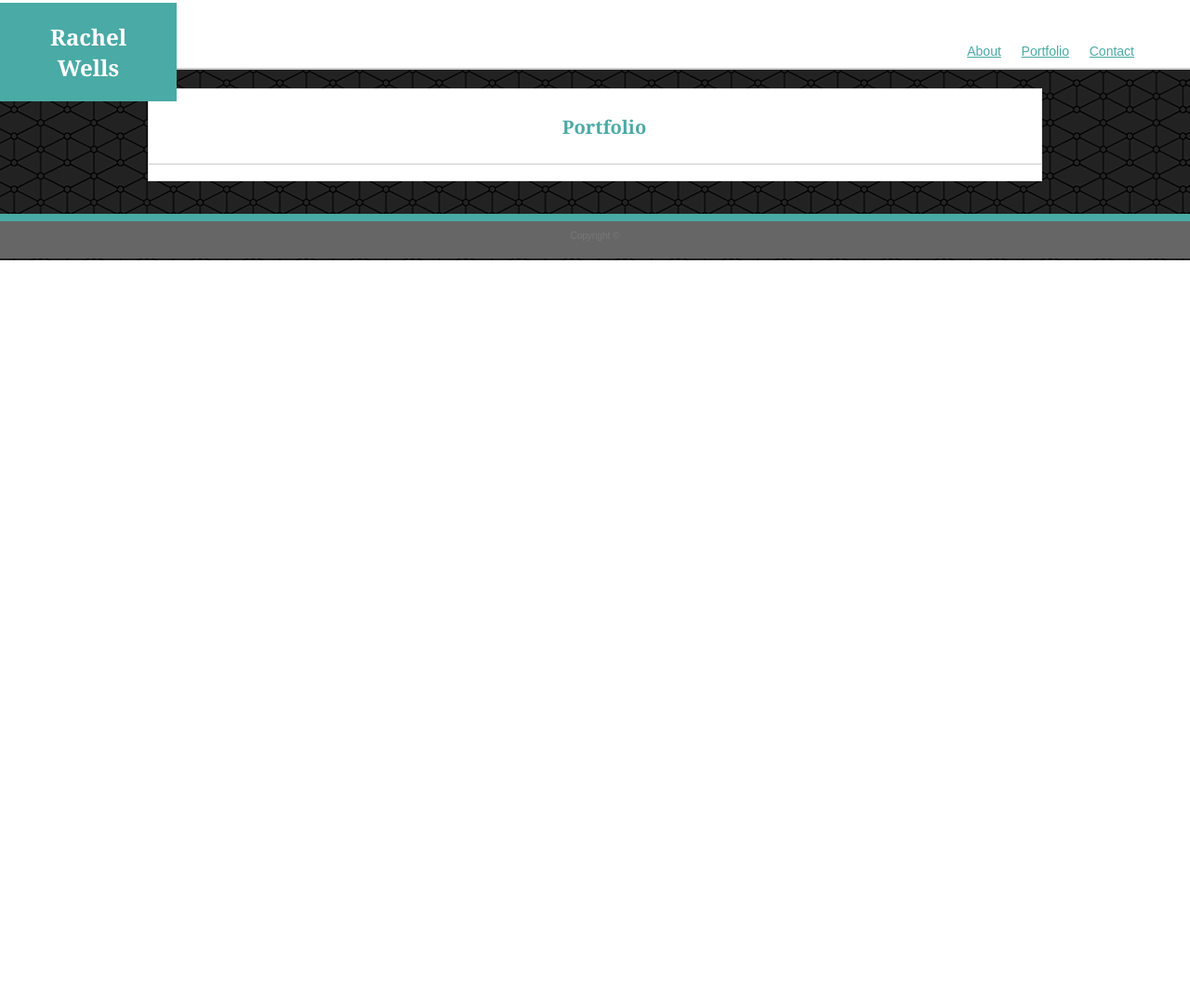
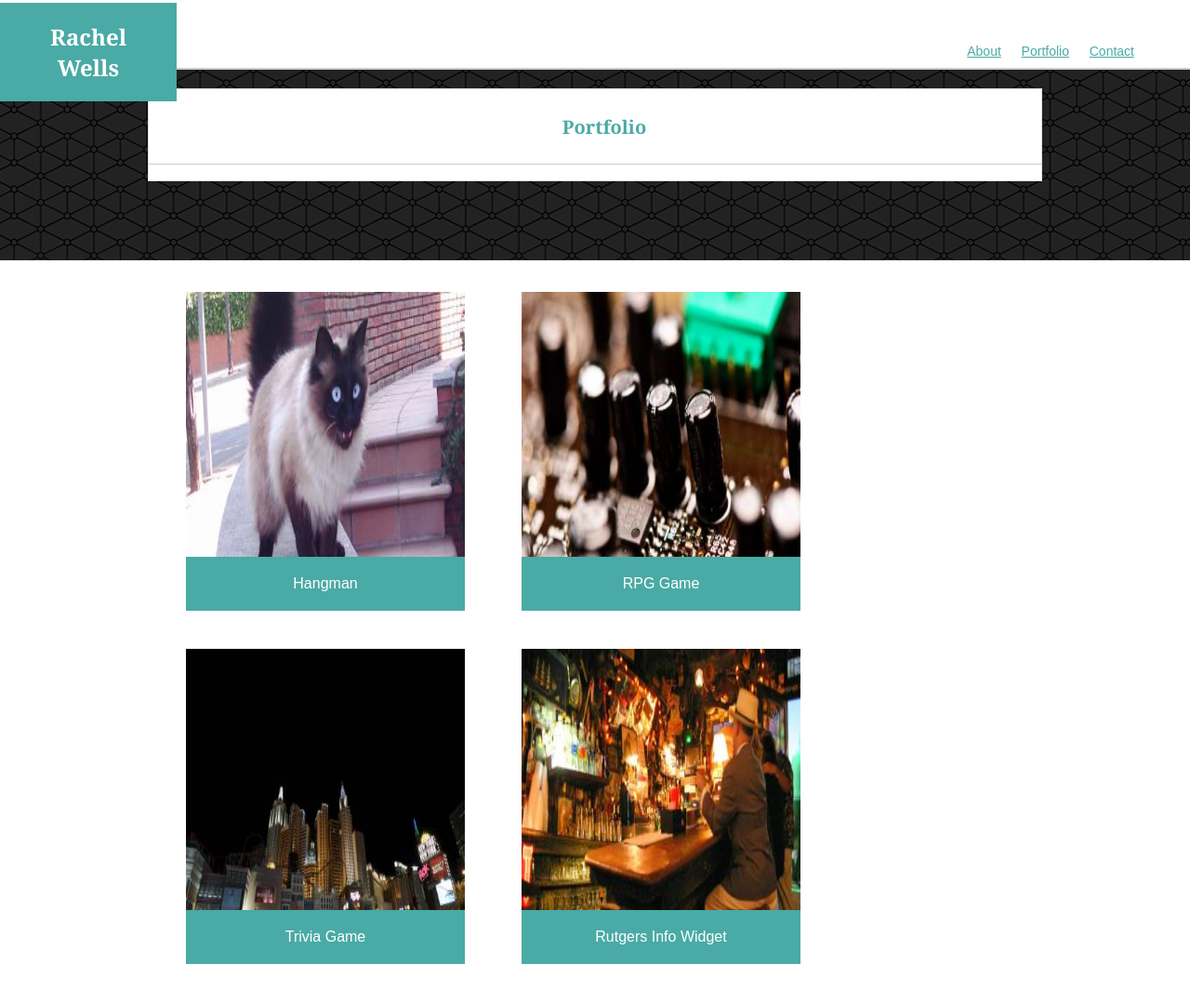
Before and after one commit to rachelsue/Basic-Portfolio, a plain HTML site: page portfolio.html in a window 1280 px wide. Shown: the part 47-1126 px from the top of the page at 93% size. Before the commit the page ends 800 px from the top, so only its background shows below. Drawn offline with Linux system fonts and the light colour scheme; files that its build step writes are made by us from their sources; files whose address does not match are found by name.

Commit message:
portfolio add

```diff
--- a/assets/css/style.css
+++ b/assets/css/style.css
@@ -111,14 +111,22 @@ footer {
     font-size:14px;
     margin-top:10px;
     margin-bottom:10px;
+    text-indent:5px;
 
 
 }
 
 textarea {
-    width: 945px;
-    border: 2px solid #777777;
+    width: 50%;
+    border: 1px solid #777777;
     height:200px;
+    text-indent:5px;
+    padding:12px;
+    margin-top:6px;
+    margin-bottom:16px;
+    margin-left:2.5px;
+    box-sizing: border-box;
+    resize: vertical;
 
 }
 
@@ -127,10 +135,94 @@ textarea {
     color: #ffffff;
     background-color: #4aaaa5;
     font-size: 18px;
+    margin: 10px;
+    border: 1px solid #777777;
+
 }
 
 label {
     font-family:Arial, Helvetica, sans-serif;
     width:955px;
+    margin-left:5px;
 
 }
+
+/* Portfolio */
+
+.cap {
+    font-family: Arial, Helvetica, sans-serif;
+    font-size: 16px;
+    background-color: #4aaaa5;
+    color: #fff;
+    text-align: center;
+    width:260px;
+    padding: 20px;
+
+
+
+
+}
+
+.portfolio {
+    max-width:281px;
+    float:left;
+    padding:40px;
+
+
+}
+
+img {
+
+ width:300px;
+ height:300px;
+}
+
+.hangimg {
+    position:relative;
+    margin-top:80px;
+}
+
+.hangman {
+    position:absolute;
+    bottom:80px;
+}
+
+.rpgimg {
+    position:relative;
+    margin-top:80px;
+}
+
+.rpg {
+    position:absolute;
+    bottom:80px;
+}
+
+.triviaimg {
+    position:relative;
+
+}
+
+.trivia {
+    position:absolute;
+    bottom:-300px;
+}
+
+.rutgersimg {
+    position:relative;
+
+}
+
+.rutgers {
+    position:absolute;
+    bottom:-300px;
+}
+
+.rockimg {
+    position:relative;
+
+}
+
+.rock {
+    position:absolute;
+    bottom:-685px;
+}
--- a/portfolio.html
+++ b/portfolio.html
@@ -30,11 +30,31 @@
     <h2>Portfolio</h2>
     <hr>
 
+    <a href="#" class="portfolio">
+        <img class="hangimg" src="../Basic-Portfolio/assets/images/city.jpeg" alt="placeholder image">
+            <p class="cap hangman">Hangman</p>
+            </a>
+            <a href="#" class="portfolio">
+            <img class="rpgimg"src="../Basic-Portfolio/assets/images/colors.jpeg" alt="placeholder image">
+            <p class="cap rpg">RPG Game</p>
+            </a>
+        <a href="#" class="portfolio">
+            <img class= "triviaimg" src="../Basic-Portfolio/assets/images/gorilla.jpeg" alt="placeholder image">
+            <p class="cap trivia">Trivia Game</p>
+        </a>
+        <a href="#" class="portfolio">
+            <img class ="rutgersimg"src="../Basic-Portfolio/assets/images/island.jpeg" alt="placeholder image">
+            <p class="cap rutgers">Rutgers Info Widget</p>
+        </a>
+        <a href="#" class="portfolio">
+            <img class="rockimg" src="../Basic-Portfolio/assets/images/this.jpeg" alt="placeholder image">
+            <p class="cap rock">Rock Papers Scissors</p>
+        </a>
         </div>
         </div>
         </section>
 <footer>
         <p class="copyright">Copyright ©</p>
 </footer>
-</body>
+</body>˜µµ
 </html>
```
Also changed, not shown: assets/images/city.jpeg (added), assets/images/colors.jpeg (added), assets/images/gorilla.jpeg (added), assets/images/island.jpeg (added), assets/images/this.jpeg (added), 3 other files.
